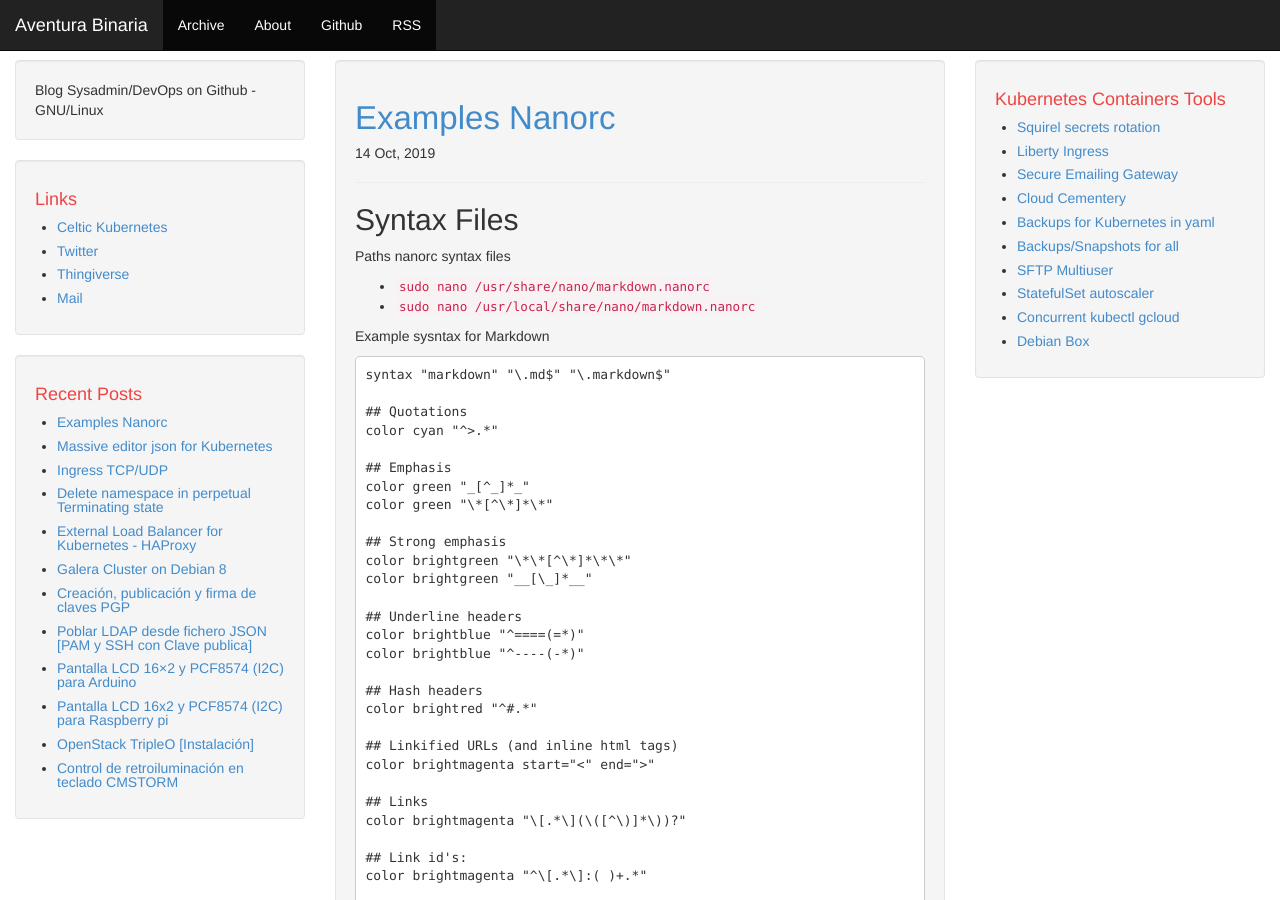
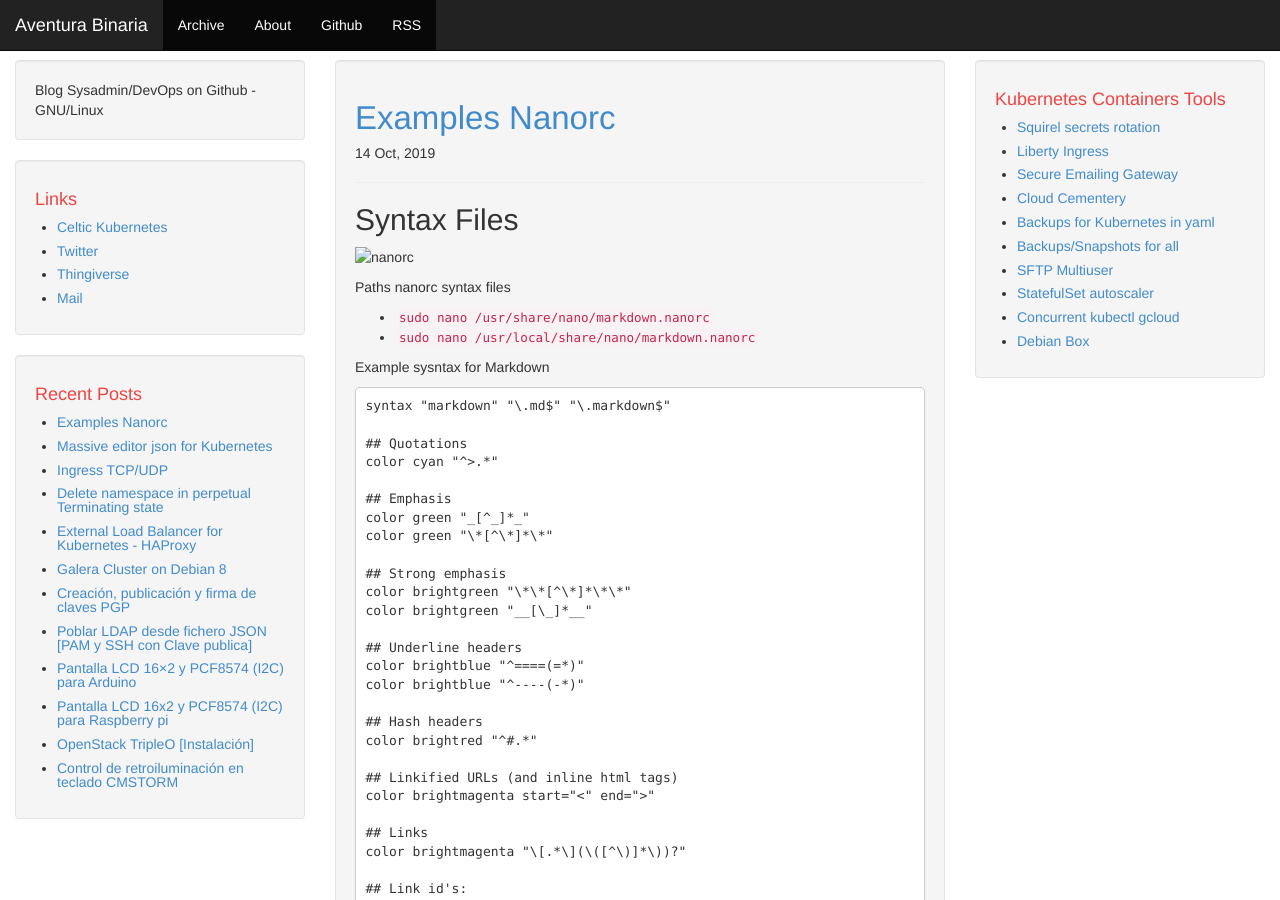
Before and after one commit to Tedezed/aventurabinaria.es, a Jekyll site: the page built from _posts/2019-11-13-Examples-Nanorc.md, in a window 1280 px wide and 900 px high. Built offline with Jekyll 4.4.1, drawn with Linux system fonts in a browser that asks for light colours.

Commit message:
Add nanrc

```diff
--- a/_posts/2019-11-13-Examples-Nanorc.md
+++ b/_posts/2019-11-13-Examples-Nanorc.md
@@ -6,6 +6,8 @@
 ---
 
 ## Syntax Files
+
+<img src="https://www.aventurabinaria.es/images/posts/nanorc.png" width="99%" alt="nanorc" />
 
 Paths nanorc syntax files
 - `sudo nano /usr/share/nano/markdown.nanorc`
```
Also changed, not shown: images/nanorc.png (added).
